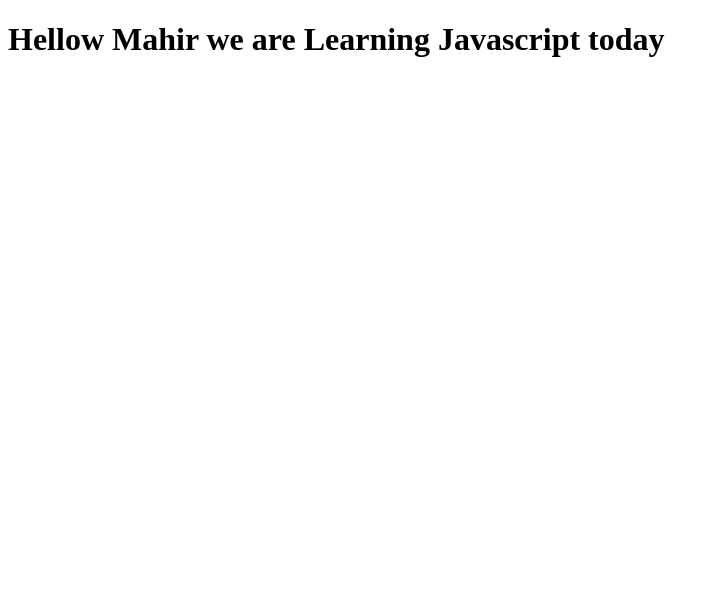
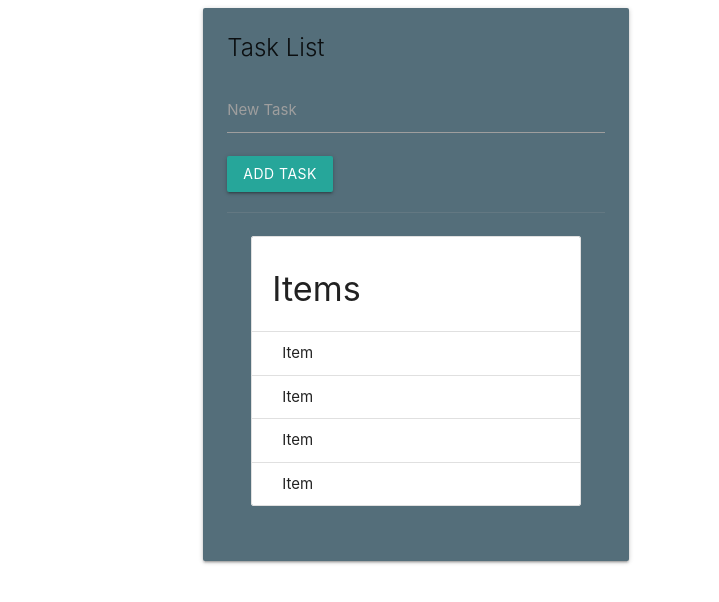
Before and after one commit to mahir96/JavaScript-Concept, a plain HTML site: page index.html in a window 1280 px wide. Shown: the whole page, without its empty margins (0-719 px from the left). Drawn offline with nearby package versions, Linux system fonts and the light colour scheme.

Commit message:
UI update

```diff
--- a/index.html
+++ b/index.html
@@ -4,14 +4,47 @@
     <meta charset="UTF-8" />
     <meta name="viewport" content="width=device-width, initial-scale=1.0" />
     <meta http-equiv="X-UA-Compatible" content="ie=edge" />
+    <!-- Compiled and minified CSS -->
+    <link
+      rel="stylesheet"
+      href="https://cdnjs.cloudflare.com/ajax/libs/materialize/1.0.0/css/materialize.min.css"
+    />
+
     <title>Modern Javascript</title>
-    <script src="https://randojs.com/2.0.0.js"></script>
+    <!-- <script src="https://randojs.com/2.0.0.js"></script> -->
   </head>
   <body>
-    <h1>Hellow Mahir we are Learning Javascript today</h1>
+    <div class="container">
+      <div class="row">
+        <div class="col s12 m6">
+          <div class="card blue-grey darken-1">
+            <div class="card-content ">
+              <span class="card-title">Task List</span>
+              <div class="row">
+                <form  class="col s12">
+                  <div class="input-field">
+                    <input type="text" id="mytext" name="task">
+                    <label for="task">New Task</label>
+                  </div>
+                  <input type="submit" value="Add Task" class="btn">
+                </form>
+              </div>
+              <div class="card-action">
+                <ul class="collection with-header">
+                  <li class="collection-header"><h4>Items</h4></li>
+                  <li class="collection-item">Item</li>
+                  <li class="collection-item">Item</li>
+                  <li class="collection-item">Item</li>
+                  <li class="collection-item">Item</li>
+                </ul>
+              </div>
+        </div>
+      </div>
+    </div>
   </body>
 
-  <script src="https://cdnjs.cloudflare.com/ajax/libs/moment.js/2.25.3/moment-with-locales.min.js"></script>
+  <!-- Compiled and minified JavaScript -->
+  <script src="https://cdnjs.cloudflare.com/ajax/libs/materialize/1.0.0/js/materialize.min.js"></script>
+  <!-- <script src="https://cdnjs.cloudflare.com/ajax/libs/moment.js/2.25.3/moment-with-locales.min.js"></script> -->
   <script src="app.js"></script>
-  <!-- <script src="moment.js"></script> -->
 </html>
```
